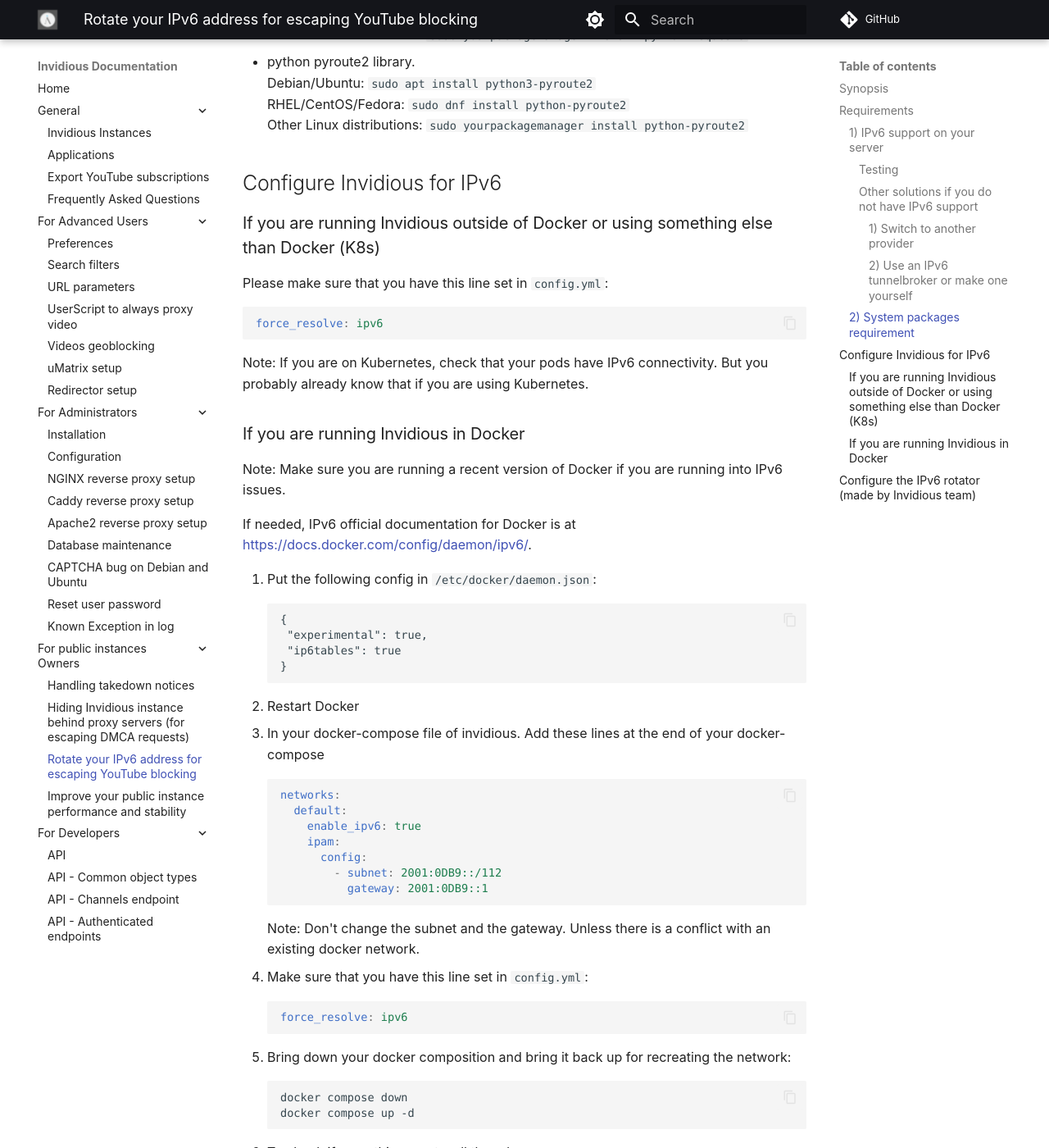
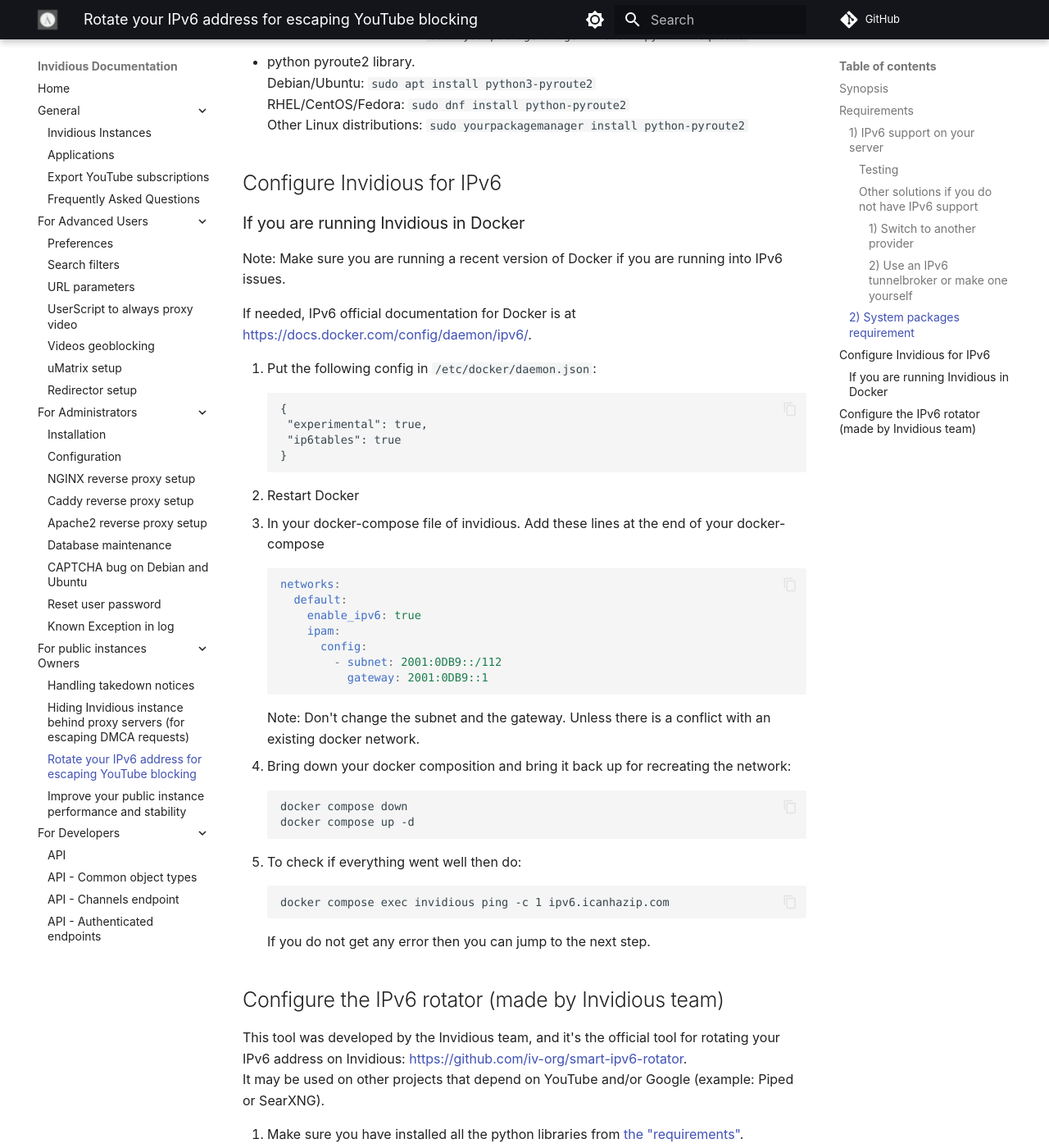
Before and after one commit to iv-org/documentation, an MkDocs documentation site: the page built from docs/ipv6-rotator.md, in a window 1280 px wide and 1400 px high, scrolled down 1807 px. Shown: the whole window at 82% size. Built offline with MkDocs 1.6.1 and Material for MkDocs 9.7.7, drawn with Linux system fonts in a browser that asks for light colours; comment, search, counter and statistics services are not loaded.

Commit message:
remove mention about force_resolve: ipv6

````diff
--- a/docs/ipv6-rotator.md
+++ b/docs/ipv6-rotator.md
@@ -55,16 +55,6 @@
   Other Linux distributions: `sudo yourpackagemanager install python-pyroute2`
 
 ## Configure Invidious for IPv6
-### If you are running Invidious outside of Docker or using something else than Docker (K8s)
-
-Please make sure that you have this line set in `config.yml`:
-
-```yaml
-force_resolve: ipv6
-```
-
-Note: If you are on Kubernetes, check that your pods have IPv6 connectivity. But you probably already know that if you are using Kubernetes.
-
 ### If you are running Invidious in Docker
 Note: Make sure you are running a recent version of Docker if you are running into IPv6 issues.
 
@@ -89,16 +79,12 @@
              gateway: 2001:0DB9::1
    ```
    Note: Don't change the subnet and the gateway. Unless there is a conflict with an existing docker network.
-4. Make sure that you have this line set in `config.yml`:
-   ```yaml
-   force_resolve: ipv6
-   ```
-5. Bring down your docker composition and bring it back up for recreating the network:
+4. Bring down your docker composition and bring it back up for recreating the network:
    ```
    docker compose down
    docker compose up -d
    ```
-6. To check if everything went well then do:
+5. To check if everything went well then do:
    ```
    docker compose exec invidious ping -c 1 ipv6.icanhazip.com
    ```
````
